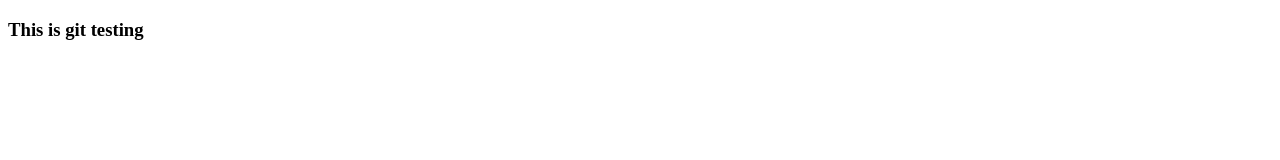
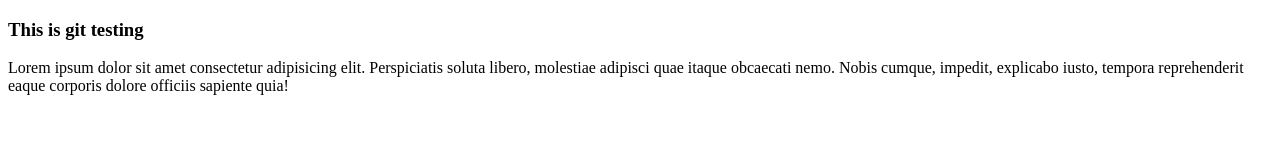
Before and after one commit to HappyLeo-apn/MySmallTest, a plain HTML site: page index.html in a window 1280 px wide. Drawn offline with Linux system fonts and the light colour scheme.

Commit message:
my things on my-new-branch

```diff
--- a/index.html
+++ b/index.html
@@ -8,5 +8,6 @@
 </head>
 <body>
     <h3>This is git testing</h3>
+    <p>Lorem ipsum dolor sit amet consectetur adipisicing elit. Perspiciatis soluta libero, molestiae adipisci quae itaque obcaecati nemo. Nobis cumque, impedit, explicabo iusto, tempora reprehenderit eaque corporis dolore officiis sapiente quia!</p>
 </body>
 </html>
```
